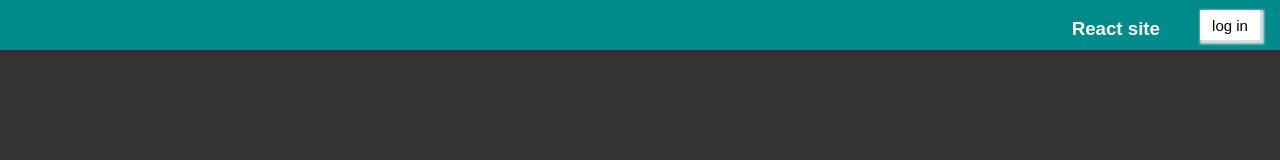
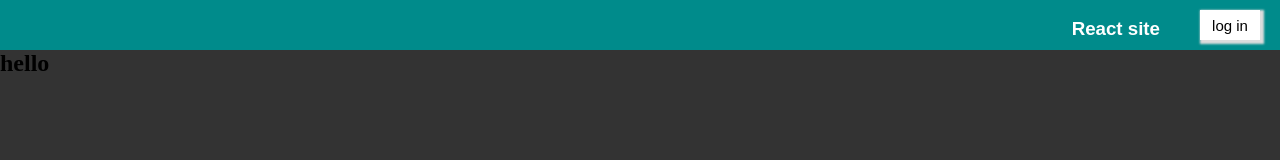
Before and after one commit to MahsumaRezai/React-site, a React (Create React App) app: page / in a window 1280 px wide. Shown: the top 160 px of the page. Built offline with nearby package versions, Linux system fonts and the light colour scheme.

Commit message:
add main

```diff
--- a/src/App.js
+++ b/src/App.js
@@ -1,7 +1,13 @@
+import { Fragment } from "react";
 import Header from "./componet/UI/Header";
+import Main from "./componet/main/main";
 function App() {
   return (
-    <Header/>
+    <Fragment>
+      <Header />
+      <Main></Main>
+    </Fragment>
+
   );
 }
 
--- a/src/componet/main/main.js
+++ b/src/componet/main/main.js
@@ -1,11 +1,12 @@
-import { Fragment } from "react";
+import { Fragment } from "react"
 
-const main = (props) => {
-    <Fragment>
-        <main>
-
-        </main>
-    </Fragment>
-
+const Main = (props) => {
+    return (
+        <Fragment>
+            <div>
+                <h2>hello</h2>
+            </div>
+        </Fragment>
+    )
 }
-export default main;
+export default Main;
```
